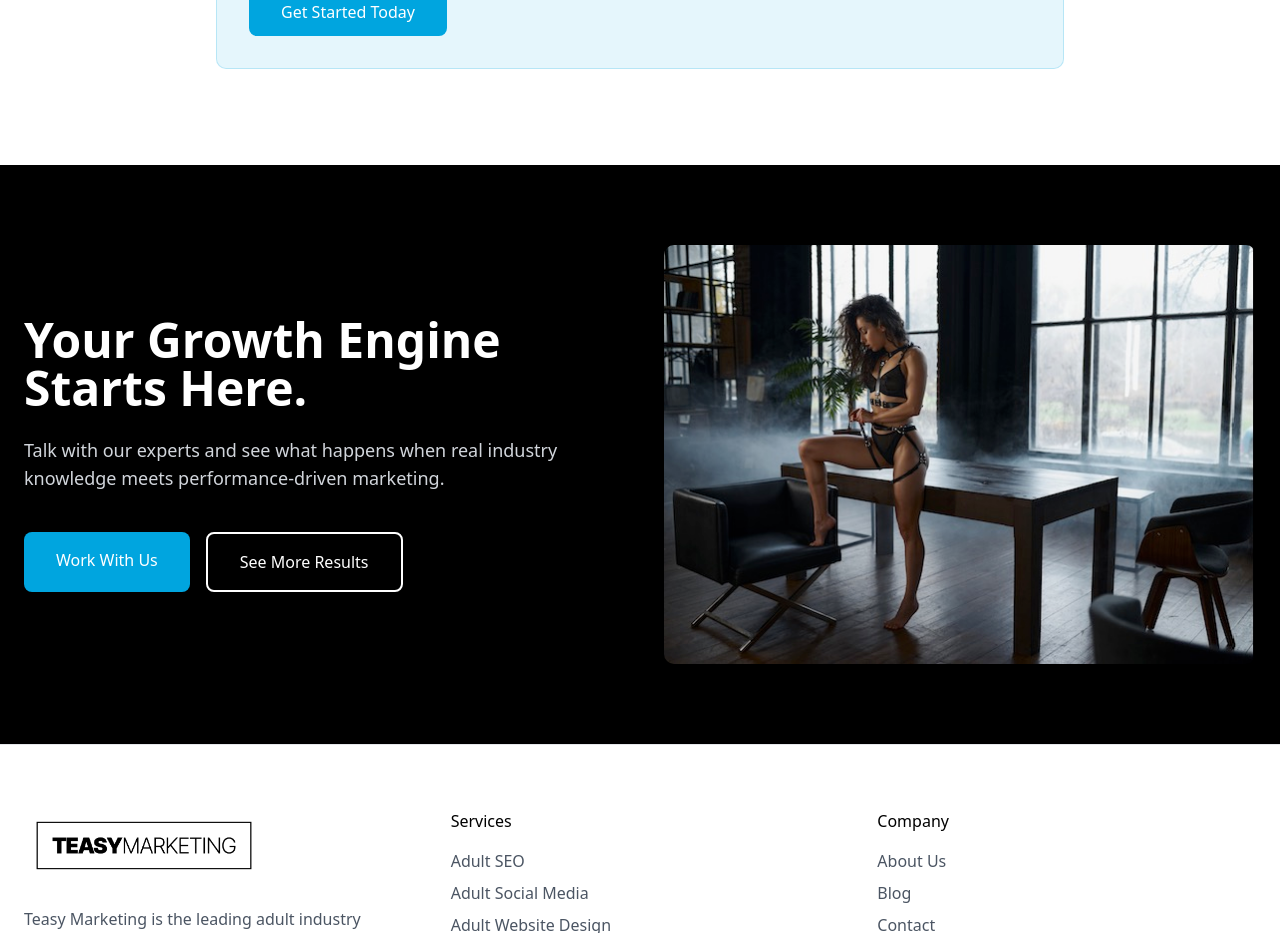
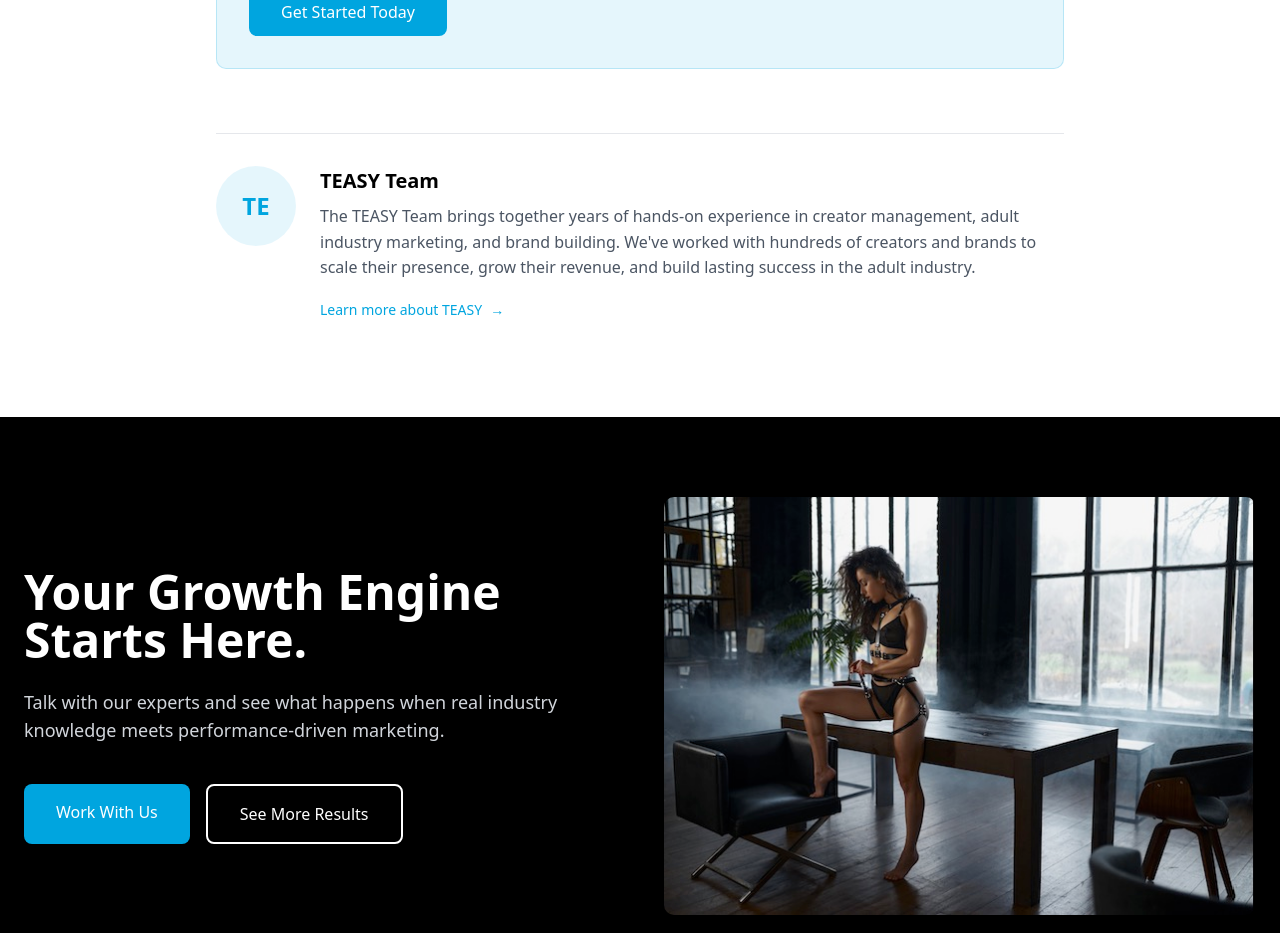
Before and after one commit to teasy-01/teasy-marketing, a React (Vite) app: page /blog-post-teasy-agency in a window 1280 px wide. Shown: the part 3160-4093 px from the top of the page. Built offline with nearby package versions, Linux system fonts and the light colour scheme.

Commit message:
Add author box to blog post below CTA section

```diff
--- a/pages/BlogPostTeasyAgency.tsx
+++ b/pages/BlogPostTeasyAgency.tsx
@@ -206,6 +206,33 @@ export function BlogPostTeasyAgency() {
                 Get Started Today
               </Link>
             </div>
+
+            {/* Author Box */}
+            <div className="mt-16 pt-8 border-t border-gray-200">
+              <div className="flex flex-col md:flex-row gap-6 items-start">
+                <div className="flex-shrink-0">
+                  <div className="w-20 h-20 rounded-full bg-[#00A5DF]/10 flex items-center justify-center">
+                    <span className="text-[#00A5DF] text-2xl font-bold">TE</span>
+                  </div>
+                </div>
+                <div className="flex-1">
+                  <h4 className="text-black mb-2" style={{ fontSize: '20px', fontWeight: 'bold' }}>
+                    TEASY Team
+                  </h4>
+                  <p className="text-gray-600 mb-4" style={{ fontSize: '16px', lineHeight: '1.6' }}>
+                    The TEASY Team brings together years of hands-on experience in creator management, adult industry marketing, and brand building. We've worked with hundreds of creators and brands to scale their presence, grow their revenue, and build lasting success in the adult industry.
+                  </p>
+                  <Link
+                    to="/about"
+                    className="inline-flex items-center gap-2 text-[#00A5DF] hover:text-[#0094c9] transition-colors"
+                    style={{ fontSize: '14px' }}
+                  >
+                    Learn more about TEASY
+                    <span>→</span>
+                  </Link>
+                </div>
+              </div>
+            </div>
           </div>
         </article>
       </main>
```
